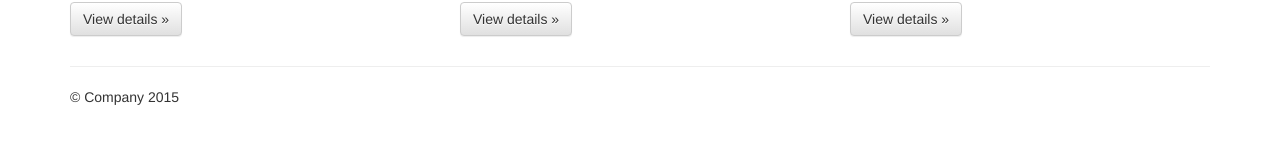
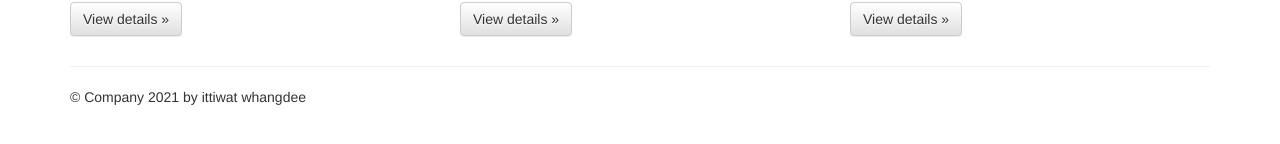
Before and after one commit to fhutzchx/SCM2021-6130613045, a plain HTML site: page index.html in a window 1280 px wide. Shown: the part 582-726 px from the top of the page. Drawn offline with nearby package versions, Linux system fonts and the light colour scheme.

Commit message:
Update index.html

```diff
--- a/index.html
+++ b/index.html
@@ -84,7 +84,7 @@
       <hr>
 
       <footer>
-        <p>&copy; Company 2015</p>
+        <p>&copy; Company 2021 by ittiwat whangdee</p>
       </footer>
     </div> <!-- /container -->        <script src="//ajax.googleapis.com/ajax/libs/jquery/1.11.2/jquery.min.js"></script>
         <script>window.jQuery || document.write('<script src="js/vendor/jquery-1.11.2.min.js"><\/script>')</script>
```
